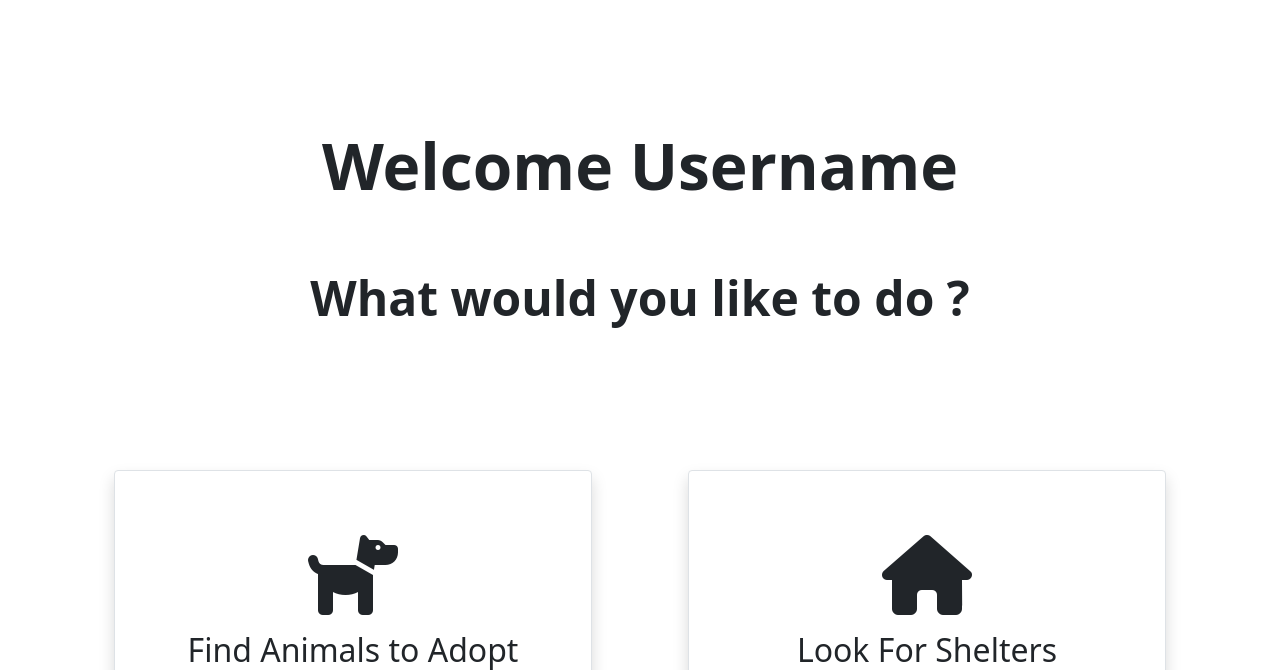
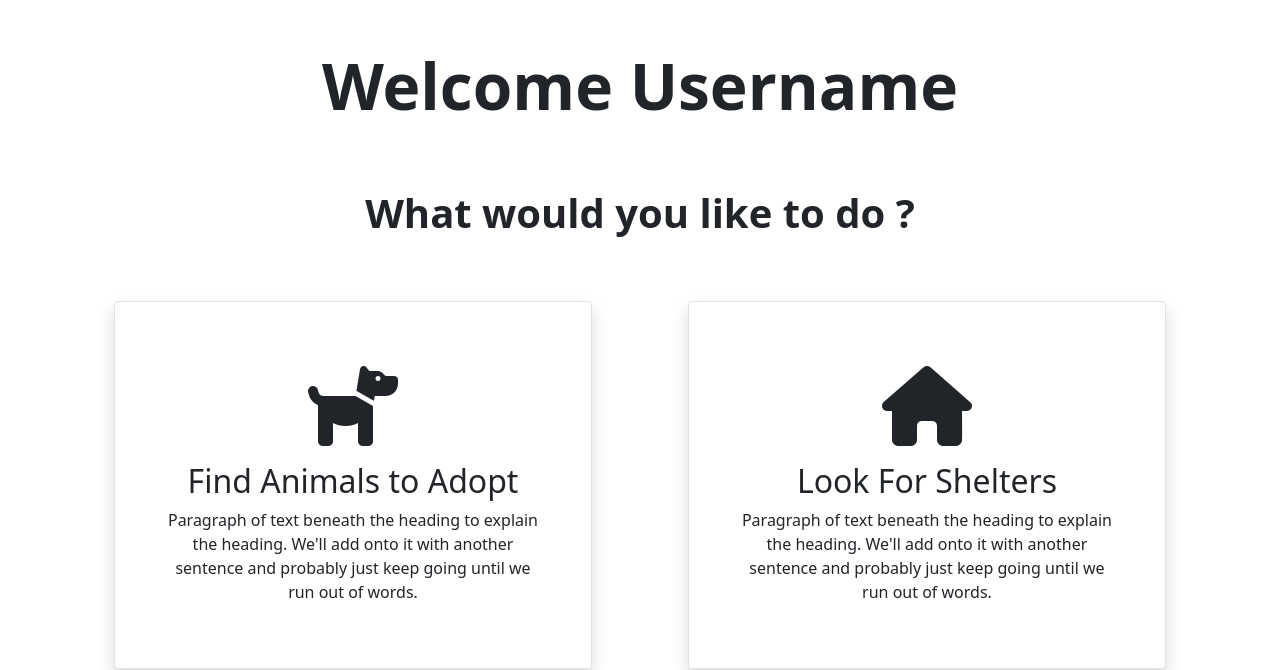
Before and after one commit to Randy1812/PawHaven, a Python web app: template templates/userdash.html in a window 1280 px wide. Shown: the part 109-779 px from the top of the page. Run offline with Jinja, Linux system fonts and the light colour scheme; the template is opened without the code that fills it, so the values that code supplies are empty; some libraries are stand-ins or nearby versions.

Commit message:
Update userdash.html

```diff
--- a/templates/userdash.html
+++ b/templates/userdash.html
@@ -39,9 +39,9 @@
 
   <div class="container-fluid d-flex flex-column align-items-center justify-items-around">
 
-    <div class="px-4 py-5 my-5 text-center">
+    <div class="px-5 py-2 my-2 text-center">
       <h1 class="display-3 fw-bold p-2">Welcome Username</h1>
-      <h2 class="display-5 fw-bold pt-5">What would you like to do ?</h2>
+      <h2 class="display-6 fw-bold pt-5">What would you like to do ?</h2>
     </div>
 
 
```
